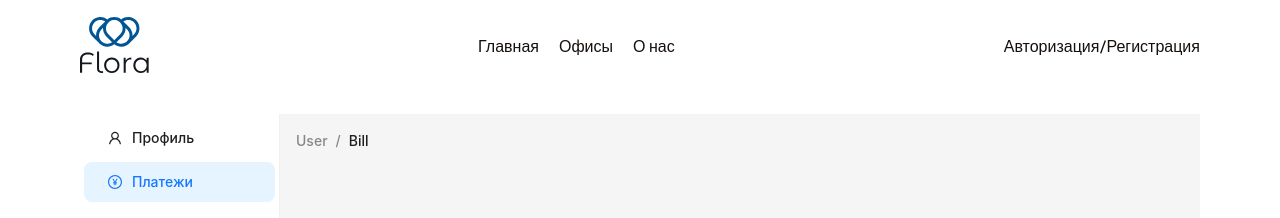
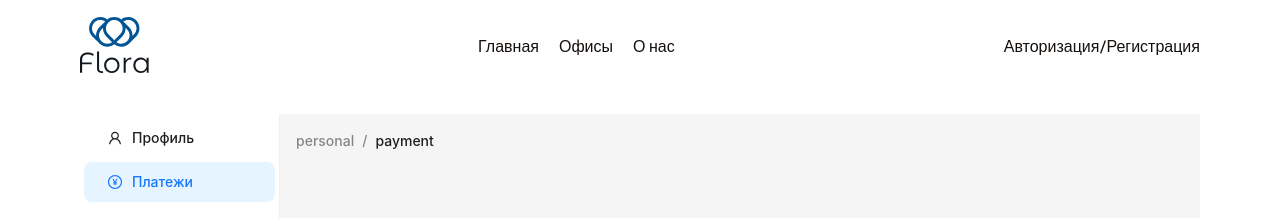
Before and after one commit to MagaFreelancer/roomsIstanbul, a React (Vite) app: page /personal in a window 1280 px wide. Both pictures are taken after a click on the item "Платежи". Shown: the top 218 px of the page. Built offline with nearby package versions, Linux system fonts and the light colour scheme.

Commit message:
added BreadCrumb

```diff
--- /dev/null
+++ b/src/common/types/personal/index.ts
@@ -0,0 +1,3 @@
+export interface IPropsBreadCrumb {
+    pathname: string
+}
--- /dev/null
+++ b/src/pages/Personal/BreadCrumb/BreadCrumb.tsx
@@ -0,0 +1,22 @@
+import React, { FC } from 'react'
+import { Breadcrumb, Layout } from 'antd';
+import { IPropsBreadCrumb } from '../../../common/types/personal';
+
+
+const BreadCrumb: FC<IPropsBreadCrumb> = (props: IPropsBreadCrumb): JSX.Element => {
+    const { pathname } = props
+    const path = pathname.split('/')
+
+    return (
+        <div>
+            <Layout>
+                <Breadcrumb style={{ margin: '16px 0' }}>
+                    <Breadcrumb.Item>{path[1]}</Breadcrumb.Item>
+                    {path[2] && <Breadcrumb.Item>{path[2]}</Breadcrumb.Item>}
+                </Breadcrumb>
+            </Layout>
+        </div>
+    )
+}
+
+export default BreadCrumb
--- a/src/pages/Personal/Personal.scss
+++ b/src/pages/Personal/Personal.scss
@@ -4,8 +4,7 @@
         position: relative;
         height: 50vh;
     }
-    &__sidebar {
-    }
+
     &__content {
         transition: 0.2s ease-in-out;
     }
@@ -18,7 +17,5 @@
     .ant-layout-sider-trigger {
         position: relative;
     }
-    .ant-menu-item {
-        padding-left: 0;
-    }
+
 }
--- a/src/pages/Personal/Personal.tsx
+++ b/src/pages/Personal/Personal.tsx
@@ -1,13 +1,13 @@
-import { Breadcrumb, Layout } from 'antd';
+import { Layout } from 'antd';
 import MenuList from './MenuList/MenuList';
+import { Route, Routes } from 'react-router-dom';
+import BreadCrumb from './BreadCrumb/BreadCrumb'
+import { useLocation } from 'react-router-dom';
+import "./Personal.scss"
 const { Content } = Layout;
 
-import "./Personal.scss"
-import { Route, Routes } from 'react-router-dom';
-
 const Personal = () => {
-
-
+    const { pathname } = useLocation()
     return (
         <>
             <div className="personal">
@@ -16,12 +16,9 @@ const Personal = () => {
                         <MenuList />
                         <Layout >
                             <Content style={{ margin: '0 16px', }}>
-                                <Breadcrumb style={{ margin: '16px 0' }}>
-                                    <Breadcrumb.Item>User</Breadcrumb.Item>
-                                    <Breadcrumb.Item>Bill</Breadcrumb.Item>
-                                </Breadcrumb>
+                                <BreadCrumb pathname={pathname} />
                                 <Routes >
-                                    <Route path="/profile" element={ <MenuList />} />
+                                    <Route path="/profile" element={<MenuList />} />
                                 </Routes>
                             </Content>
                         </Layout>
```
Also changed, not shown: src/pages/Personal/ProfilePage/ProfilePage.tsx (added, +9 -0 lines), src/pages/Personal/ProfilePage/ProfilePage.scss (added).
